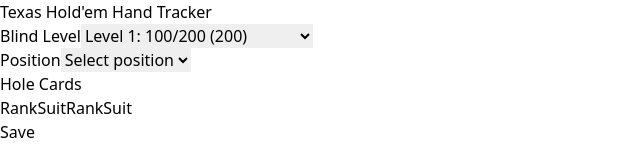
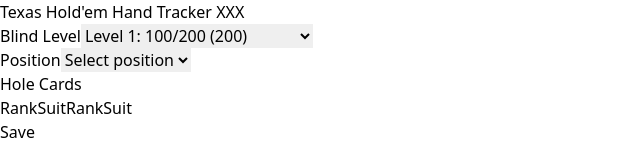
Before and after one commit to cah-mike-welch/holdem-tracker, a React (Vite) app: page / in a window 1280 px wide. Shown: the top 160 px of the page, without its empty margins (0-640 px from the left). Built offline with nearby package versions, Linux system fonts and the light colour scheme.

Commit message:
still trying to build on vercel

```diff
--- a/src/App.jsx
+++ b/src/App.jsx
@@ -23,7 +23,7 @@ export default function App() {
 
   return (
     <div className="min-h-screen bg-gray-100 p-6 flex flex-col items-center">
-      <h1 className="text-2xl font-bold text-blue-700 mb-4">Texas Hold'em Hand Tracker</h1>
+      <h1 className="text-2xl font-bold text-blue-700 mb-4">Texas Hold'em Hand Tracker XXX</h1>
       <form onSubmit={handleSubmit} className="space-y-4 w-full max-w-sm">
         <div>
           <label className="block mb-2 font-semibold">Blind Level</label>
```
